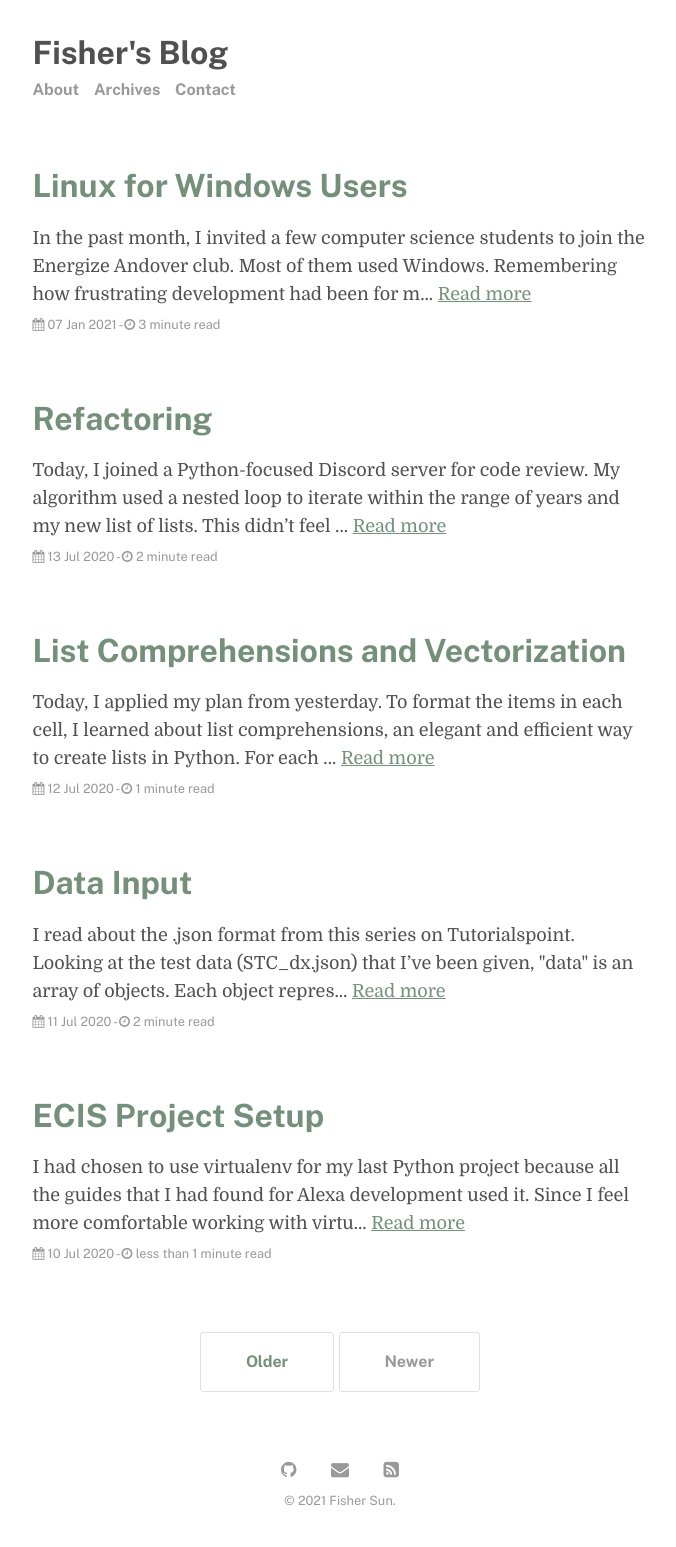
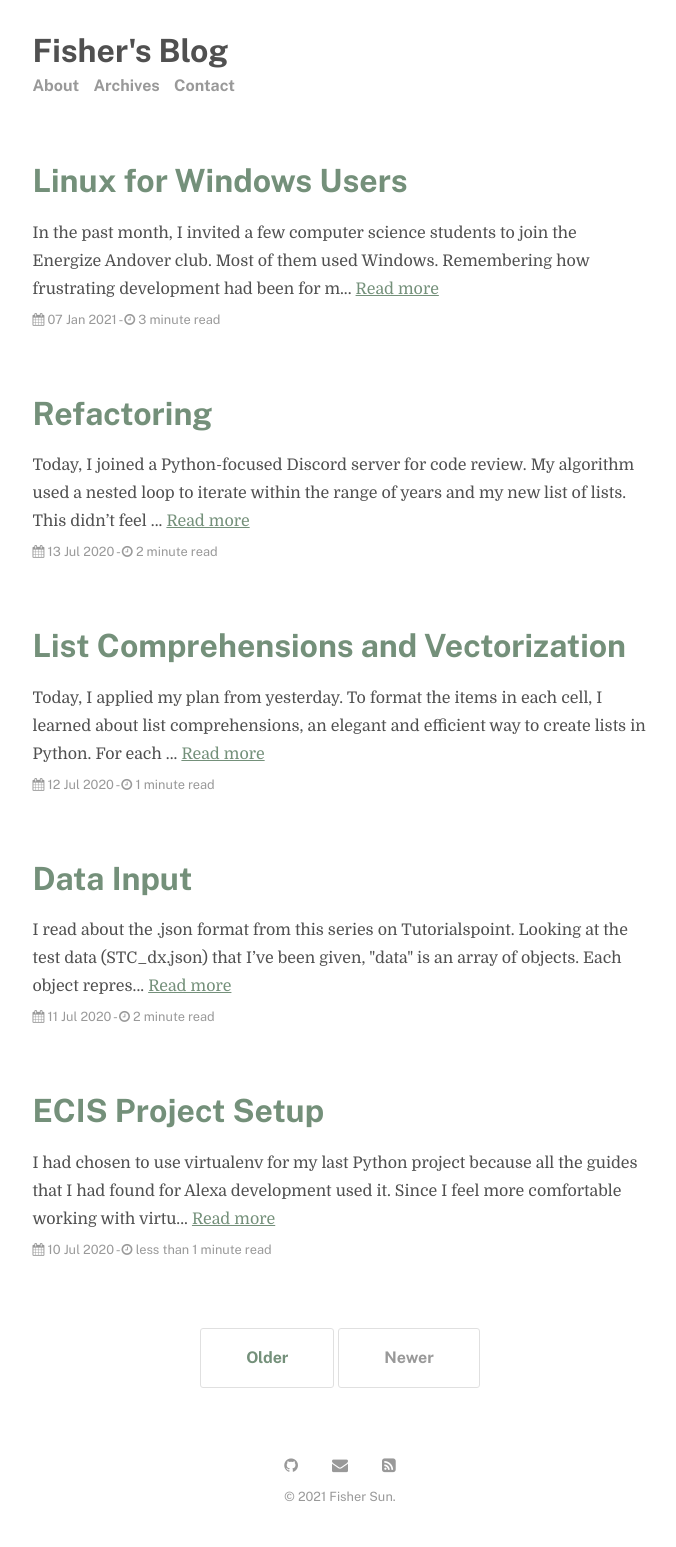
Before and after one commit to seasonedfish/blog, a Jekyll site: the page built from index.html, in a window 1280 px wide. Shown: the whole page, without its empty margins (300-976 px from the left). Built offline with Jekyll 4.4.1, drawn with Linux system fonts in a browser that asks for light colours; the list of posts is cut into pages by our own code.

Commit message:
Apply font-size to body

```diff
--- a/_sass/_base.scss
+++ b/_sass/_base.scss
@@ -2,9 +2,9 @@
   Base
 */
 
-body {
+html {
   font-family: $serif-font-family;
-  font-size: 18px;
+  font-size: 16px;
   color: $body-color;
   line-height: 1.75rem;
 }
```
